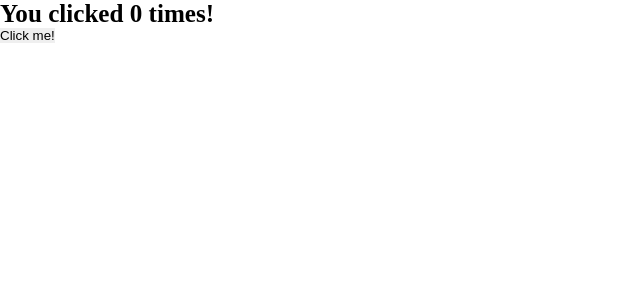
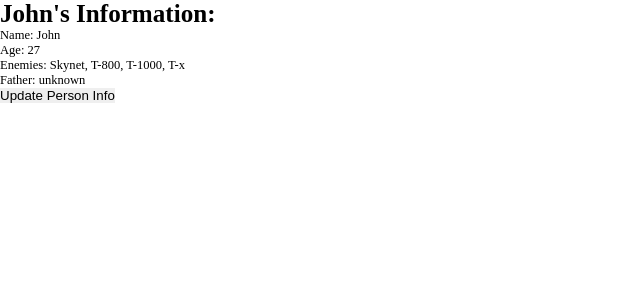
Before and after one commit to JaviBoleca/training-react, a React (Create React App) app: page / in a window 1280 px wide. Shown: the top 300 px of the page, without its empty margins (0-640 px from the left). Built offline with nearby package versions, Linux system fonts and the light colour scheme.

Commit message:
stateCharacter

```diff
--- a/src/App.js
+++ b/src/App.js
@@ -1,20 +1,29 @@
 import React, { useState } from "react";
 
-const App = () => {
-  const [counter, setCounter] = useState(0);
+const Character = () => {
+  const [person, setPersonInfo] = useState({
+    name: "John",
+    age: 27,
+    enemys: ["Skynet", "T-800", "T-1000", "T-x"],
+    father: "unknown",
+  });
 
-
-  const handleClick = () => {
-    setCounter(counter + 1);
-
+  const handleUpdateFather = () => {
+    setPersonInfo({ ...person, father: "Kyle Reese" });
   };
 
   return (
-    <div className="main">
-      <h1>You clicked {counter} times!</h1>
-      <button onClick={handleClick}>Click me!</button>
+    <div>
+      <h1>{person.name}'s Information:</h1>
+      <ul>
+        <li>Name: {person.name}</li>
+        <li>Age: {person.age}</li>
+        <li>Enemies: {person.enemys.join(", ")}</li>
+        <li>Father: {person.father}</li>
+      </ul>
+      <button onClick={handleUpdateFather}>Update Person Info</button>
     </div>
   );
 };
 
-export default App;
+export default Character;
```
Also changed, not shown: src/componentes/character/character.js (added, +12 -0 lines), src/componentes/counter/Counter.js (added, +20 -0 lines), src/componentes/counter/Counter.css (renamed from src/App.css).
